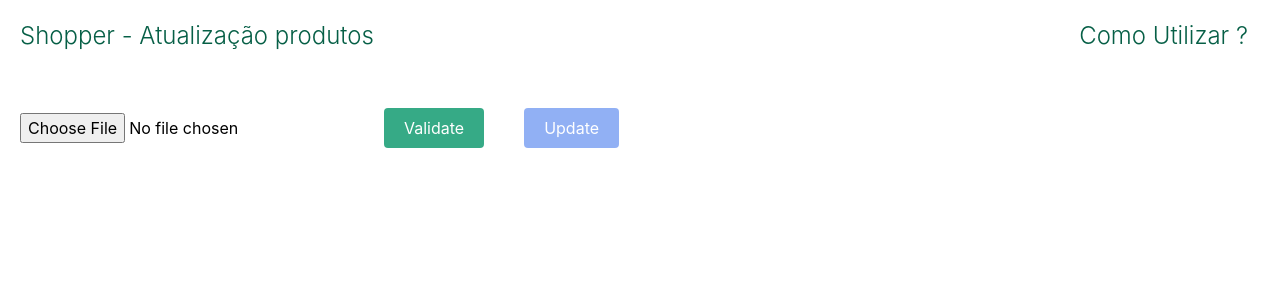
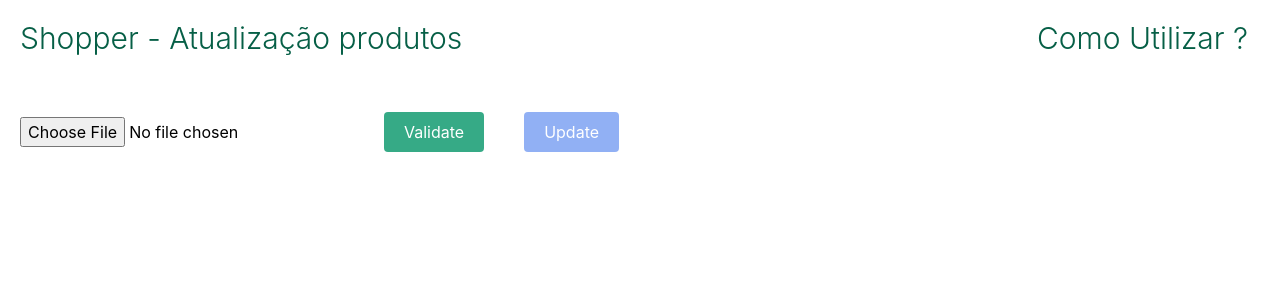
Before and after one commit to Gustavo-Aquino-1/ShopperUpdater, a React (Create React App) app in the folder frontend/: page / in a window 1280 px wide. Shown: the top 300 px of the page. Built offline with nearby package versions, Linux system fonts and the light colour scheme.

Commit message:
feat: ajustes na estilicao da pagina de atualizacao de produto e mudanca do idioma das mensagens de erros para portugues

```diff
--- a/frontend/src/pages/UpdateProduct.jsx
+++ b/frontend/src/pages/UpdateProduct.jsx
@@ -100,11 +100,11 @@
   return (
     <div className='h-full h-screen p-5'>
       <div className='flex justify-between'>
-        <h1 className='pb-2 text-2xl text-emerald-800 font-light'>
+        <h1 className='pb-2 text-3xl text-emerald-800 font-light'>
           Shopper - Atualização produtos
         </h1>
         <Link
-          className='pb-2 text-2xl mb-7 text-emerald-800 font-light mr-3'
+          className='pb-2 text-3xl mb-7 text-emerald-800 font-light mr-3'
           to='/tutorial'
         >
           Como Utilizar ?
```
Also changed, not shown: 1 other file (tests, documents, lock files or other folders).
